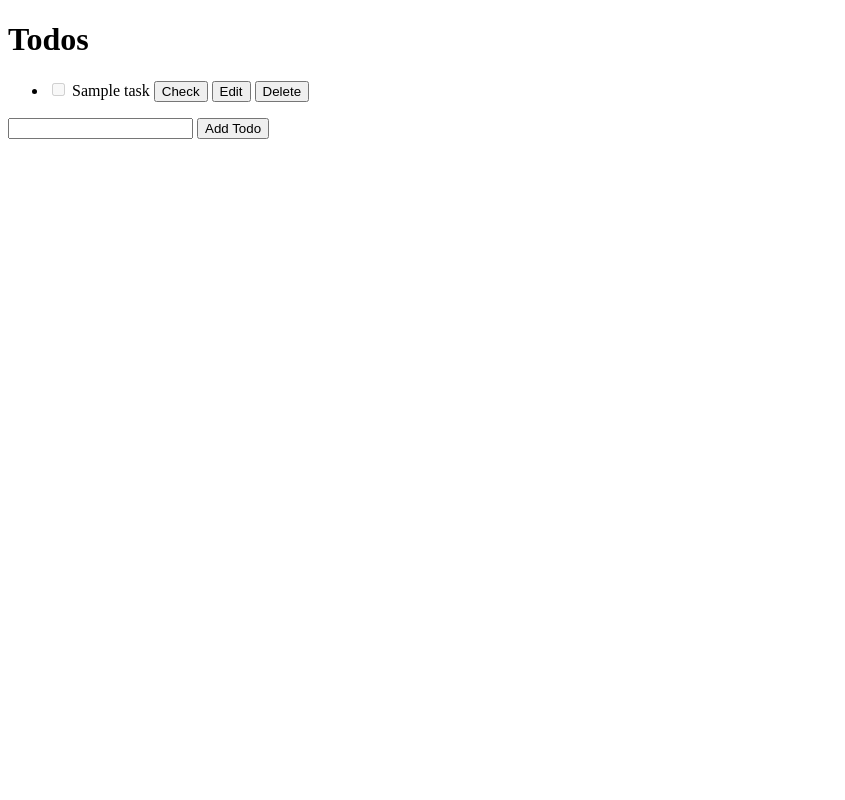
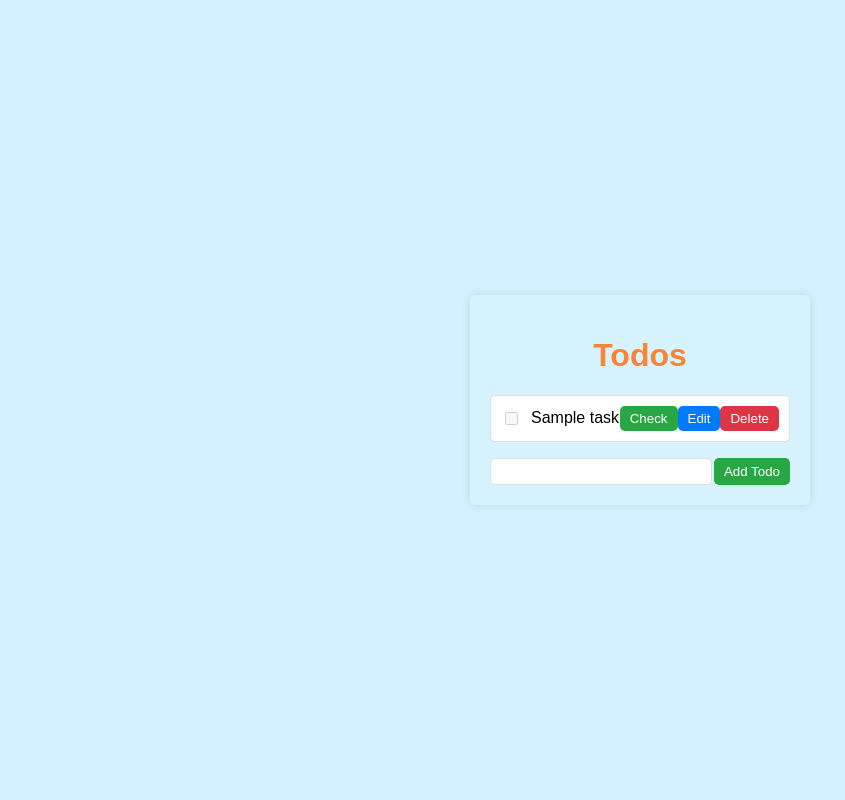
Before and after one commit to Syyre/Todo, a Flask app: template templates/index.html in a window 1280 px wide. Shown: the whole page, without its empty margins (0-845 px from the left). Run offline with Flask 3, Linux system fonts and the light colour scheme; the template is opened without the code that fills it: most values are stand-ins (such as "Sample title", 1, 10 or a date in 2020).

Commit message:
added css to webpage

```diff
--- a/app.py
+++ b/app.py
@@ -1,6 +1,5 @@
 from flask import Flask, render_template, redirect, request, url_for
 
-#TODO: add css to style web
 
 app = Flask(__name__, template_folder="templates")
 
--- /dev/null
+++ b/static/style.css
@@ -0,0 +1,87 @@
+/* static/styles.css */
+
+body {
+  font-family: Arial, sans-serif;
+  background-color: #d3f1ff; /* Adjust to your desired background color */
+  margin: 0;
+  padding: 0;
+  display: flex;
+  justify-content: center;
+  align-items: center;
+  height: 100vh;
+}
+
+.container {
+  background: #d7f3ff;
+  padding: 20px;
+  border-radius: 5px;
+  box-shadow: 0 0 10px rgba(0, 0, 0, 0.1);
+  width: 300px;
+}
+
+h1 {
+  text-align: center;
+  color: #ff6c0ad2;
+}
+
+ul {
+  list-style-type: none;
+  padding: 0;
+}
+
+li {
+  background: #fff;
+  margin: 10px 0;
+  padding: 10px;
+  border: 1px solid #ddd;
+  border-radius: 5px;
+  display: flex;
+  justify-content: space-between;
+  align-items: center;
+}
+
+li span {
+  flex-grow: 1;
+  margin-left: 10px;
+}
+
+form {
+  display: flex;
+  justify-content: space-between;
+}
+
+input[type="text"] {
+  width: 70%;
+  padding: 5px;
+  border: 1px solid #ddd;
+  border-radius: 5px;
+}
+
+button {
+  padding: 5px 10px;
+  background-color: #28a745; /* Default green color */
+  color: white;
+  border: none;
+  border-radius: 5px;
+  cursor: pointer;
+}
+
+button:hover {
+  background-color: #218838; /* Darker green on hover */
+}
+
+button.delete {
+  background-color: #dc3545; /* Red color for delete button */
+}
+
+button.delete:hover {
+  background-color: #c82333; /* Darker red on hover */
+}
+
+button.edit {
+  background-color: #007bff; /* Blue color for edit button */
+}
+
+button.edit:hover {
+  background-color: #0056b3; /* Darker blue on hover */
+}
--- a/templates/index.html
+++ b/templates/index.html
@@ -4,8 +4,11 @@
     <meta charset="UTF-8" />
     <meta name="viewport" content="width=device-width, initial-scale=1.0" />
     <title>Todo API</title>
+    <link rel="stylesheet" href="{{ url_for('static', filename='style.css') }}">
   </head>
   <body>
+    <div class="container">
+
       <h1>Todos</h1>
       <ul>
         {% for todo in todos %}
@@ -27,10 +30,10 @@
               <button type="submit">Check</button>
             </form>
             <form action="{{ url_for('edit', index=loop.index0) }}" method="get" style="display:inline;">
-          <button type="submit">Edit</button>
+              <button type="submit" class="edit">Edit</button>
             </form>
             <form action="{{ url_for('delete', index=loop.index0) }}" method="post" style="display:inline;">
-          <button type="submit">Delete</button>
+              <button type="submit" class="delete">Delete</button>
             </form>
 
           </li>
@@ -43,5 +46,6 @@
     </form>
 
 
+  </div>
   </body>
   </html>
```
Also changed, not shown: templates/edit.html (+11 -4 lines). Lines whose indentation alone changed are shown as unchanged.
